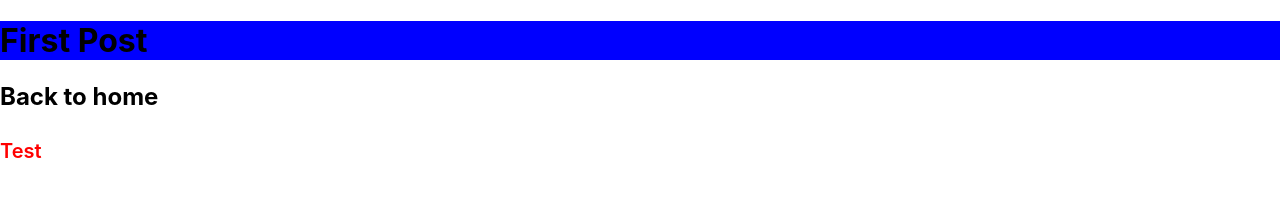
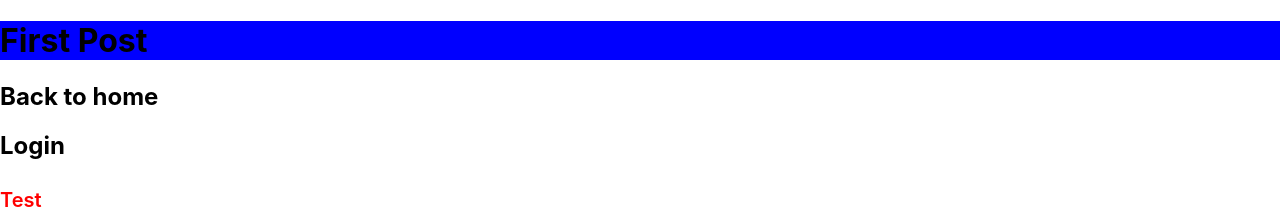
Before and after one commit to Jackiemmmmm/study-nextjs, a Next.js app: page /posts/first-post in a window 1280 px wide. Shown: the top 209 px of the page. Built offline with nearby package versions, Linux system fonts and the light colour scheme.

Commit message:
chore: test components && next Head

```diff
--- /dev/null
+++ b/components/layout/index.js
@@ -0,0 +1,12 @@
+import PropTypes from 'prop-types';
+import React from 'react';
+
+function Layout({ children }) {
+  return <div>{children}</div>;
+}
+
+Layout.propTypes = {
+  children: PropTypes.any.isRequired,
+};
+
+export default Layout;
--- a/pages/posts/first-post.js
+++ b/pages/posts/first-post.js
@@ -1,8 +1,10 @@
 import { makeStyles } from '@material-ui/styles';
 import getConfig from 'next/config';
+import Head from 'next/head';
 import Image from 'next/image';
 import Link from 'next/link';
 import React from 'react';
+import Layout from '~components/layout';
 import { BasicBed } from '~svg-components';
 
 const { publicRuntimeConfig } = getConfig();
@@ -27,17 +29,27 @@ const useStyles = makeStyles((theme) => {
 
 function FirstPost() {
   const classes = useStyles();
+  const routes = ['login'];
   return (
-    <>
+    <Layout>
+      <Head>
+        <title>First Post</title>
+      </Head>
       <h1 className={classes.root}>First Post</h1>
       <h2>
         <Link href="/">Back to home</Link>
       </h2>
+      {routes.map((item) => (
+        <h2 key={item}>
+          <Link href={`/${item}`}>Login</Link>
+        </h2>
+      ))}
+
       <h4 className={classes.h4}>Test</h4>
       <BasicBed />
       <Image src="/images/pic-phone-big-d@1x.png" alt="pic-phone" width={676} height={462} />
       <div className={classes.testPic}>Test</div>
-    </>
+    </Layout>
   );
 }
 
```
